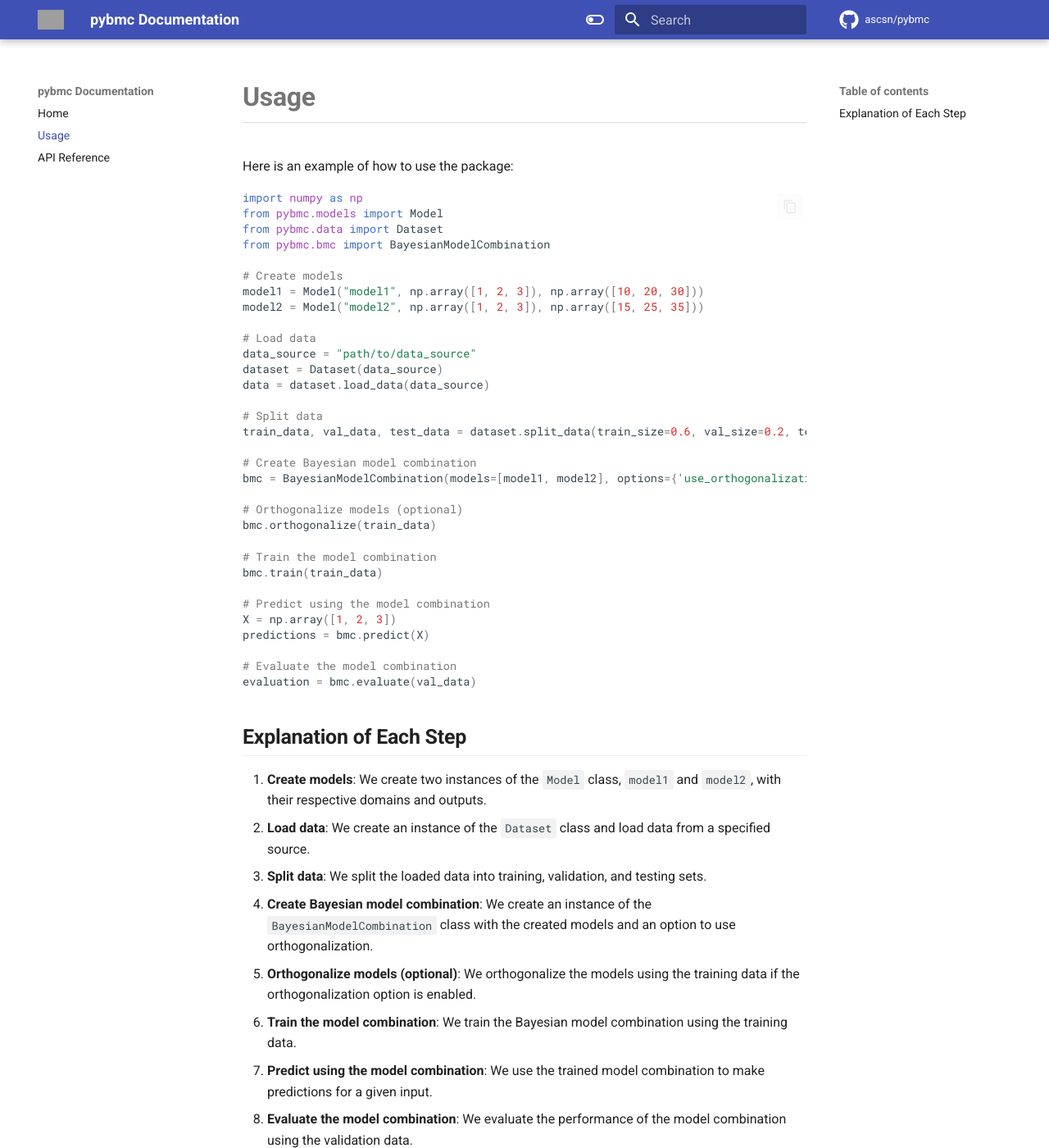
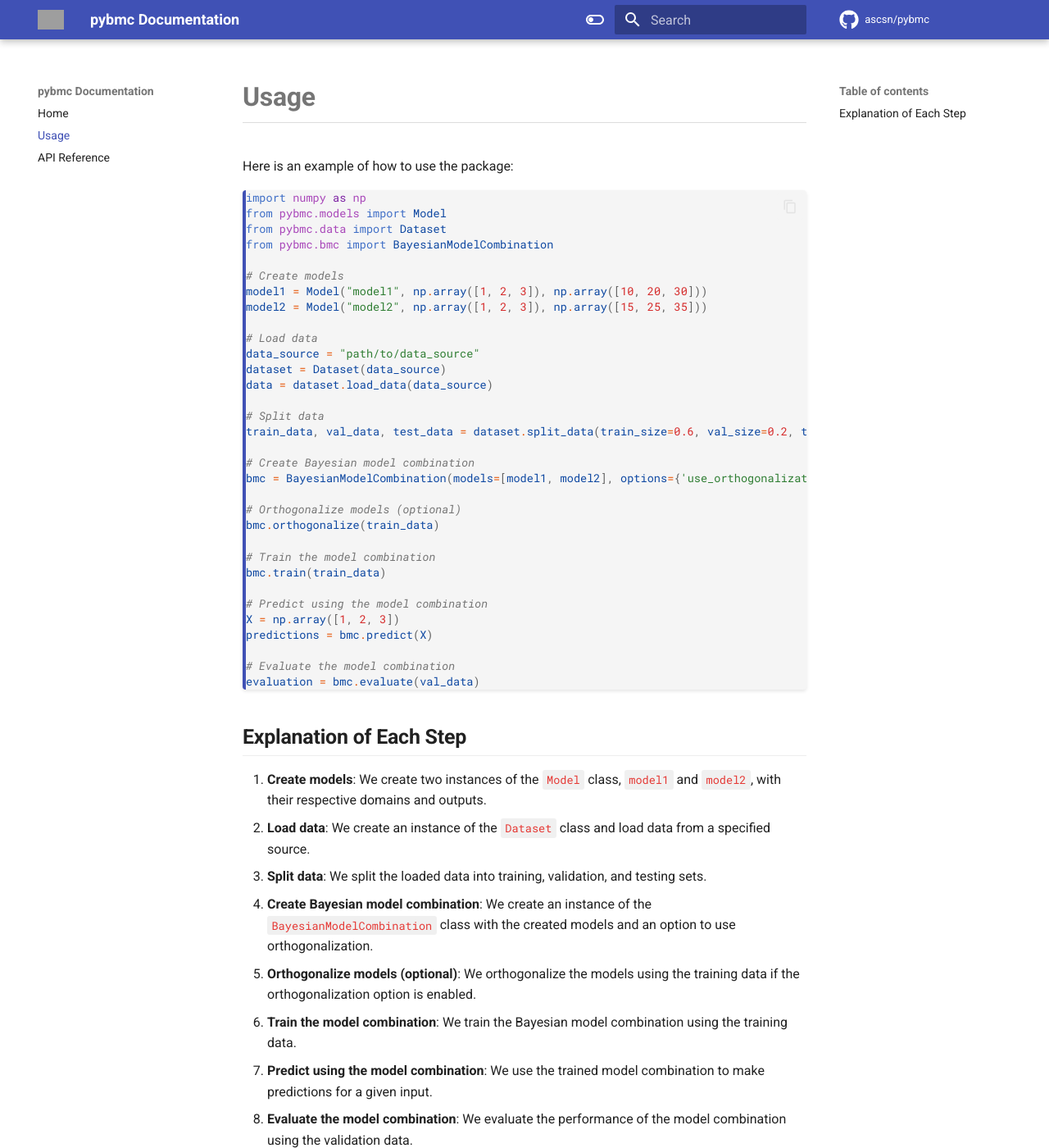
Before and after one commit to sudhanvalalit/pybmc, an MkDocs documentation site: the page built from docs/usage.md, in a window 1280 px wide and 1400 px high. Shown: the whole window at 82% size. Built offline with MkDocs 1.6.1 and Material for MkDocs 9.7.7, drawn with Linux system fonts in a browser that asks for light colours; comment, search, counter and statistics services are not loaded; grey boxes are pictures that could not be loaded.

Commit message:
Update extra.css

```diff
--- a/docs/stylesheets/extra.css
+++ b/docs/stylesheets/extra.css
@@ -29,13 +29,51 @@
   border-left: 0.2rem solid var(--md-primary-fg-color);
 }
 
+/* Inline code formatting */
 .md-typeset code {
-  background-color: rgba(0,0,0,.05);
+  background-color: #f0f0f0;
+  color: #e53935;
   padding: 0.2em 0.4em;
   border-radius: 3px;
+}
+
+/* Code block styling - Light mode */
+.md-typeset pre {
+  background-color: #f5f5f5;
+  border-radius: 4px;
+  border-left: 4px solid var(--md-primary-fg-color);
+  box-shadow: 0 2px 4px rgba(0,0,0,0.1);
 }
 
 .md-typeset pre > code {
   background-color: transparent;
   padding: 0;
+  color: #333;
 }
+
+/* Code block styling - Dark mode */
+[data-md-color-scheme="slate"] .md-typeset pre {
+  background-color: #2d2d2d;
+  border-left: 4px solid var(--md-primary-fg-color);
+}
+
+[data-md-color-scheme="slate"] .md-typeset code {
+  background-color: #2d2d2d;
+  color: #ff7043;
+}
+
+/* Syntax highlighting enhancements */
+.highlight .n { color: #0d47a1; } /* Name */
+.highlight .p { color: #616161; } /* Punctuation */
+.highlight .o { color: #e65100; } /* Operator */
+.highlight .k, .highlight .kd { color: #7b1fa2; } /* Keyword */
+.highlight .s, .highlight .s1, .highlight .s2 { color: #2e7d32; } /* String */
+.highlight .c, .highlight .c1 { color: #757575; font-style: italic; } /* Comment */
+
+/* Dark mode syntax highlighting */
+[data-md-color-scheme="slate"] .highlight .n { color: #90caf9; }
+[data-md-color-scheme="slate"] .highlight .p { color: #b0bec5; }
+[data-md-color-scheme="slate"] .highlight .o { color: #ffab91; }
+[data-md-color-scheme="slate"] .highlight .k, [data-md-color-scheme="slate"] .highlight .kd { color: #ce93d8; }
+[data-md-color-scheme="slate"] .highlight .s, [data-md-color-scheme="slate"] .highlight .s1, [data-md-color-scheme="slate"] .highlight .s2 { color: #a5d6a7; }
+[data-md-color-scheme="slate"] .highlight .c, [data-md-color-scheme="slate"] .highlight .c1 { color: #78909c; }
```
